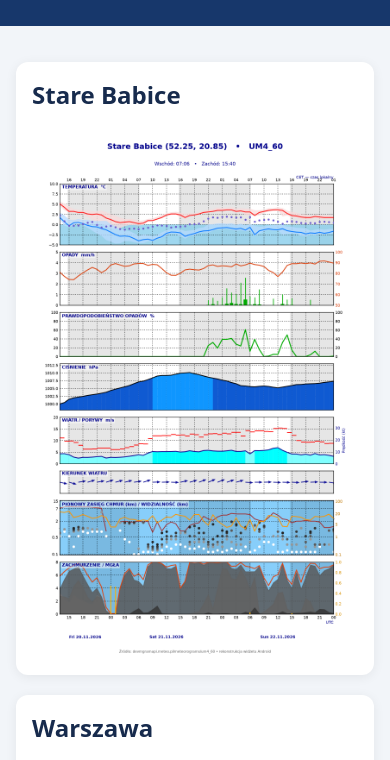
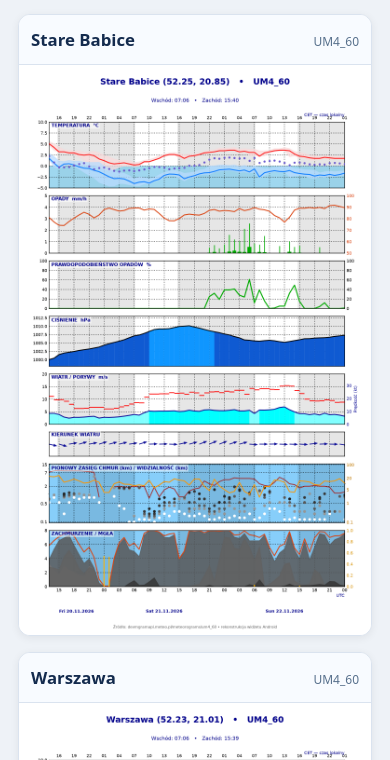
Before and after one commit to ruby15/slackness-sandal-outgoing, a plain HTML site: page index.html in a window 390 px wide. Shown: the part 143-903 px from the top of the page. Drawn offline with Linux system fonts and the light colour scheme.

Commit message:
Show five Meteo PNG thumbnails in four-column responsive dashboard

```diff
--- a/index.html
+++ b/index.html
@@ -1 +1,26 @@
-<!doctype html><html lang="pl"><head><meta charset="utf-8"><meta name="viewport" content="width=device-width, initial-scale=1"><title>Meteogramy — prognoza pogody</title><style>body{background:#f2f5f9;color:#172b4d;font:16px system-ui,sans-serif;margin:0}header{background:#17376b;color:white;padding:20px;text-align:center}main{max-width:1100px;margin:auto;padding:16px}section{background:white;margin:20px 0;padding:16px;border-radius:12px;box-shadow:0 2px 12px #0001}img{display:block;max-width:100%;height:auto;margin:auto}h2{margin-top:0}footer{text-align:center;padding:24px;color:#52647b}</style></head><body><header><h1>Meteogramy Meteo.pl</h1></header><main><section><h2>Stare Babice</h2><a href="stare-babice.png?v=b39fc3048c77"><img src="stare-babice.png?v=b39fc3048c77" alt="Meteogram: Stare Babice" loading="lazy"></a></section><section><h2>Warszawa</h2><a href="warszawa.png?v=b39fc3048c77"><img src="warszawa.png?v=b39fc3048c77" alt="Meteogram: Warszawa" loading="lazy"></a></section><section><h2>Gdynia</h2><a href="gdynia.png?v=b39fc3048c77"><img src="gdynia.png?v=b39fc3048c77" alt="Meteogram: Gdynia" loading="lazy"></a></section><section><h2>Kraków</h2><a href="krakow.png?v=b39fc3048c77"><img src="krakow.png?v=b39fc3048c77" alt="Meteogram: Kraków" loading="lazy"></a></section></main><footer>Dane: Meteo.pl • prognoza automatycznie aktualizowana</footer></body></html>
+<!doctype html>
+<html lang="pl"><head><meta charset="utf-8"><meta name="viewport" content="width=device-width,initial-scale=1">
+<meta name="description" content="Meteogramy Meteo.pl: podgląd prognoz dla pięciu miejscowości.">
+<title>Meteogramy — wszystkie miejscowości</title>
+<style>
+*{box-sizing:border-box}body{margin:0;background:#eef2f7;color:#142b4e;font:16px system-ui,-apple-system,"Segoe UI",sans-serif}
+header{background:#17376b;color:white;padding:24px 16px;text-align:center}
+h1{font-size:clamp(1.5rem,3vw,2.1rem);margin:0 0 5px}header p{margin:0;color:#ddeaff;font-size:.94rem}
+main{max-width:1600px;margin:0 auto;padding:18px}
+.grid{display:grid;grid-template-columns:repeat(4,minmax(0,1fr));gap:16px}
+.tile{display:block;background:white;color:inherit;text-decoration:none;border:1px solid #dae3ef;border-radius:12px;overflow:hidden;box-shadow:0 2px 8px #0001;transition:box-shadow .15s,transform .15s}
+.tile:hover,.tile:focus-visible{box-shadow:0 6px 22px #17376b30;transform:translateY(-2px)}
+.tile-head{display:flex;align-items:baseline;justify-content:space-between;gap:8px;padding:13px 12px;background:#f8fbff;border-bottom:1px solid #dae3ef}
+.tile-head strong{font-size:1.05rem}.tile-head small{color:#57708c;font-size:.75rem}
+.tile img{display:block;width:100%;height:auto;aspect-ratio:9.45/15.3;object-fit:contain}
+footer{padding:20px;text-align:center;color:#63758b;font-size:.82rem}
+@media(max-width:1000px){.grid{grid-template-columns:repeat(2,minmax(0,1fr))}}
+@media(max-width:520px){.grid{grid-template-columns:1fr}}
+</style></head><body><header><h1>Meteogramy — prognoza pogody</h1>
+<p>Wybierz miejscowość, aby zobaczyć pełny wykres</p></header><main><div class="grid">
+<a class="tile" href="stare-babice.html"><span class="tile-head"><strong>Stare Babice</strong><small>UM4_60</small></span><img src="stare-babice.png" alt="Miniatura meteogramu: Stare Babice" loading="lazy" onerror="this.style.opacity='.18'"></a>
+<a class="tile" href="warszawa.html"><span class="tile-head"><strong>Warszawa</strong><small>UM4_60</small></span><img src="warszawa.png" alt="Miniatura meteogramu: Warszawa" loading="lazy" onerror="this.style.opacity='.18'"></a>
+<a class="tile" href="gdynia.html"><span class="tile-head"><strong>Gdynia</strong><small>UM4_60</small></span><img src="gdynia.png" alt="Miniatura meteogramu: Gdynia" loading="lazy" onerror="this.style.opacity='.18'"></a>
+<a class="tile" href="krakow.html"><span class="tile-head"><strong>Kraków</strong><small>UM4_60</small></span><img src="krakow.png" alt="Miniatura meteogramu: Kraków" loading="lazy" onerror="this.style.opacity='.18'"></a>
+<a class="tile" href="zgnilocha.html"><span class="tile-head"><strong>Zgniłocha</strong><small>UM4_60</small></span><img src="zgnilocha.png" alt="Miniatura meteogramu: Zgniłocha" loading="lazy" onerror="this.style.opacity='.18'"></a>
+</div></main><footer>Dane: Meteo.pl · aktualizowane automatycznie. Obrazy pojawią się po pierwszej publikacji.</footer></body></html>
```
